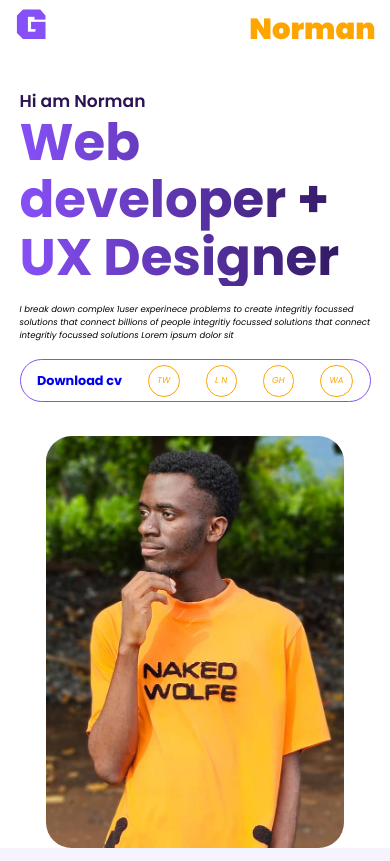
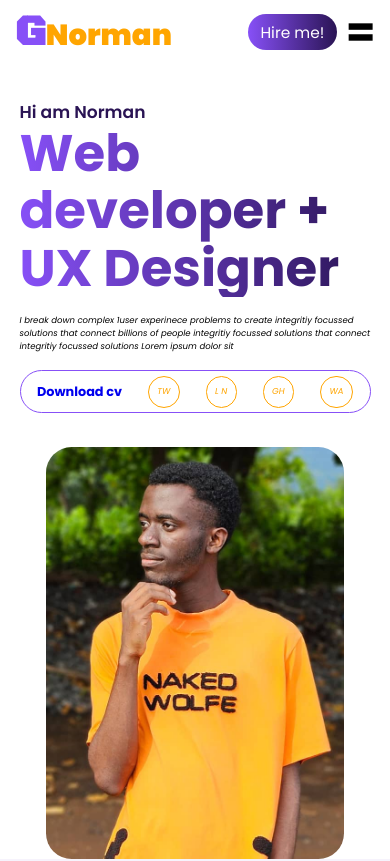
Before and after one commit to GenaNorman/Portfolio, a React (Create React App) app: page / in a window 390 px wide. Shown: the top 861 px of the page. Built offline with nearby package versions, Linux system fonts and the light colour scheme.

Commit message:
correction

```diff
--- a/src/styles/comoponents.scss
+++ b/src/styles/comoponents.scss
@@ -18,6 +18,7 @@
     .header__logo--mobile {
       display: none;
       @media only screen and (max-width: 412px) {
+        display: block;
         margin-left: auto;
         font-size: 1.8rem;
       }
@@ -25,6 +26,7 @@
     .header__logo--navbar {
       display: none;
       @media only screen and (max-width: 412px) {
+        display: block;
         font-size: 5rem;
         font-weight: 700;
         margin-left: 1rem;
```
